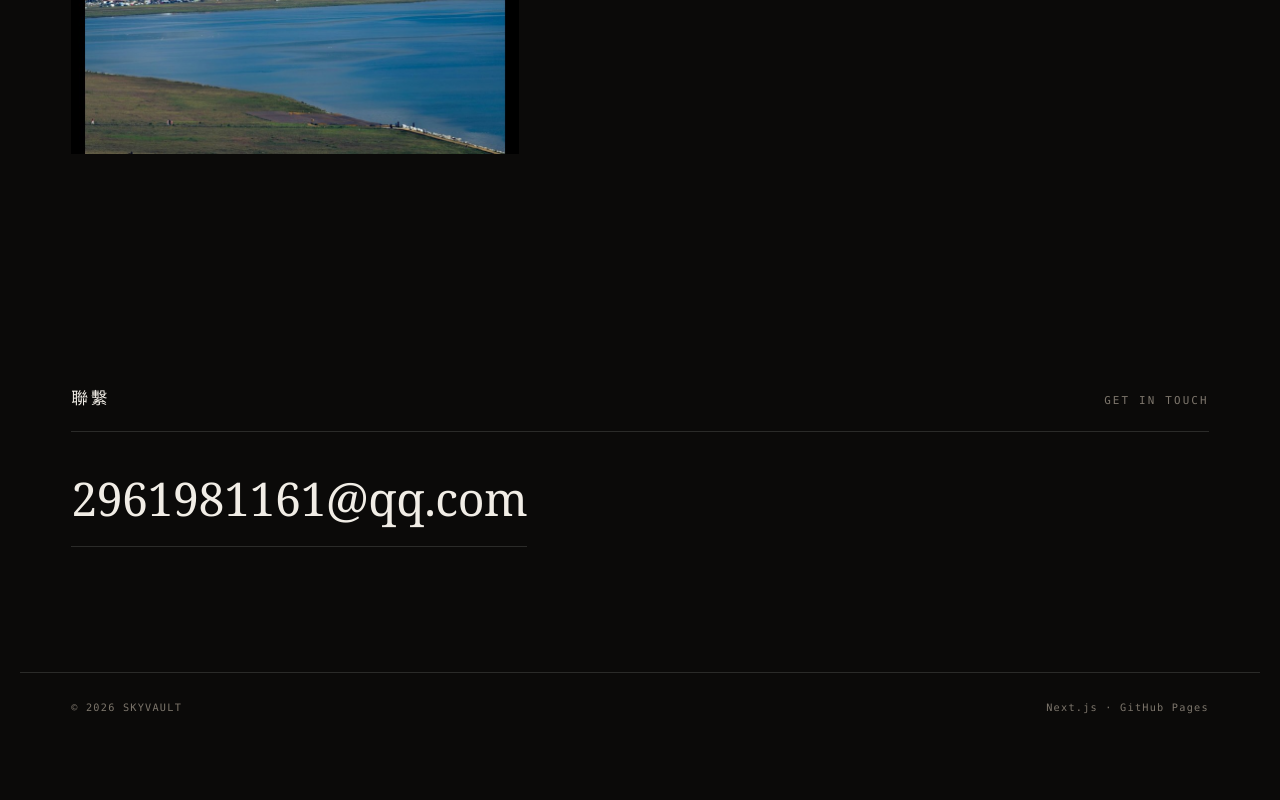
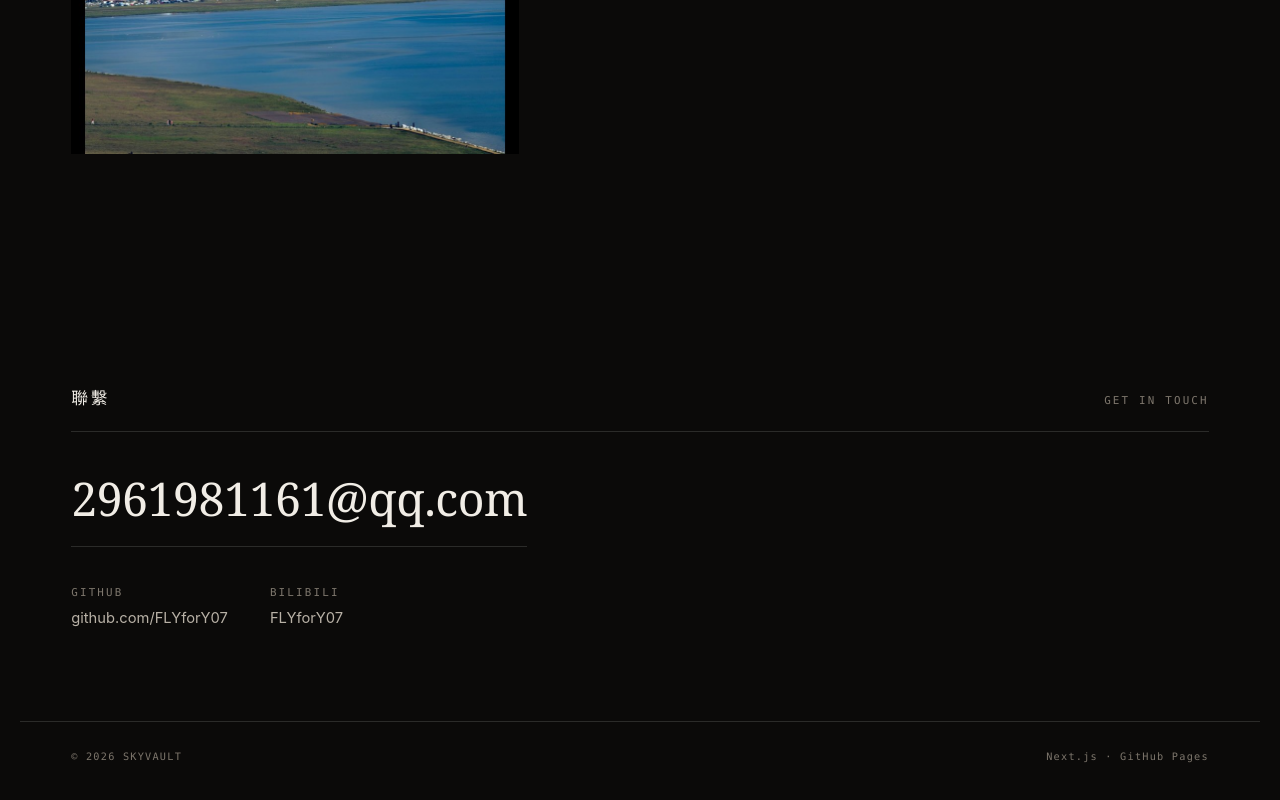
Before and after one commit to CCFLY-flyforY/personal-site, a Next.js app: page / in a window 1280 px wide. Shown: the part 5153-5953 px from the top of the page. Before the commit the page ends 5914 px from the top, so only its background shows below. Built offline with nearby package versions, Linux system fonts and the light colour scheme.

Commit message:
联系方式加 GitHub 与 Bilibili

```diff
--- a/content/site.js
+++ b/content/site.js
@@ -78,5 +78,7 @@ export const site = {
   // 第一條會顯示成頁尾的大號郵箱，其餘顯示成下面的小連結
   contact: [
     { label: 'Email', value: '2961981161@qq.com', href: 'mailto:2961981161@qq.com' },
+    { label: 'GitHub', value: 'github.com/FLYforY07', href: 'https://github.com/FLYforY07' },
+    { label: 'Bilibili', value: 'FLYforY07', href: 'https://search.bilibili.com/upuser?keyword=FLYforY07' },
   ],
 };
```
